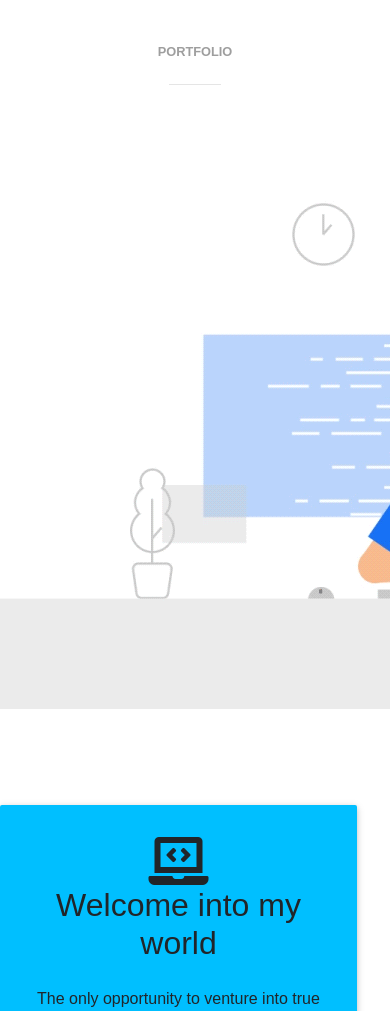
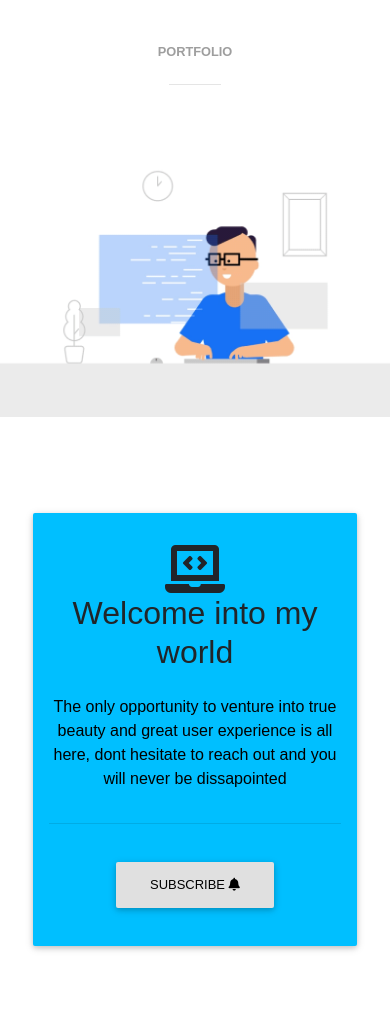
Before and after one commit to Kenneth-joseph/kentportfolio, a Django app: template folio/templates/home.html in a window 390 px wide; the page is wider, and only the part inside the window is pictured. Shown: the part 564-1575 px from the top of that part. Run offline with Django 3.2, Linux system fonts and the light colour scheme; the template is opened without the code that fills it, so the values that code supplies are empty; some libraries are stand-ins or nearby versions; some web fonts are replaced; grey boxes are pictures that could not be loaded.

Commit message:
edited my home page

```diff
--- a/folio/templates/home.html
+++ b/folio/templates/home.html
@@ -3,12 +3,12 @@
 <h3 class="font-weight-bold text-center grey-text text-uppercase small mb-4 mt-5">portfolio</h3>
 <hr class="w-header my-4">
 <div class="row">
-    <div class="col-md-7">
-  <img src="/static/images/re.gif" class="img-fliud">
+    <div class="col-md-7 pt-3">
+  <img src="/static/images/re.gif  " class="img-fliud gif">
     </div>
-    <div class="col-md-5 mt-5 pr-5">
+    <div class="col-md-5 p-5 mt-5">
         <!-- Jumbotron -->
-<div class="jumbotron text-center mt-5">
+<div class="jumbotron text-center">
     <i class="fas fa-laptop-code fa-3x"></i>
     <!-- Title -->
     <h2 class="card-title h2">Welcome into my world</h2>
@@ -33,13 +33,18 @@
     <hr class="my-4">
 
     <div class="pt-2">
-      <button type="button" class="btn btn-outline-info  waves-effect">subscribe&nbsp;<i class="fas fa-bell"></i></button>
+      <button type="button" class="btn btn-light      waves-effect">subscribe&nbsp;<i class="fas fa-bell"></i></button>
     </div>
 
   </div>
   <!-- Jumbotron -->
     </div>
 </div>
+
+<!--next section projects-->
+<div class="row">
+    <div class="col-md-12 col-lg-12 col-sm-12">
+
         <div class="container my-5">
 
             <!-- Section -->
@@ -182,4 +187,7 @@
             <!-- Section -->
 
           </div>
+    </div>
+</div>
+
 {%endblock%}
--- a/static/css/index.css
+++ b/static/css/index.css
@@ -85,4 +85,14 @@
 
   .jumbotron{
  background-color:deepskyblue;
+ /* margin:0 auto; */
   }
+  .card-text{
+      color:black;
+  }
+
+.gif{
+  max-width: 100%;
+  height: auto;
+  width: auto\9;
+}
```
Lines whose indentation alone changed are shown as unchanged.
